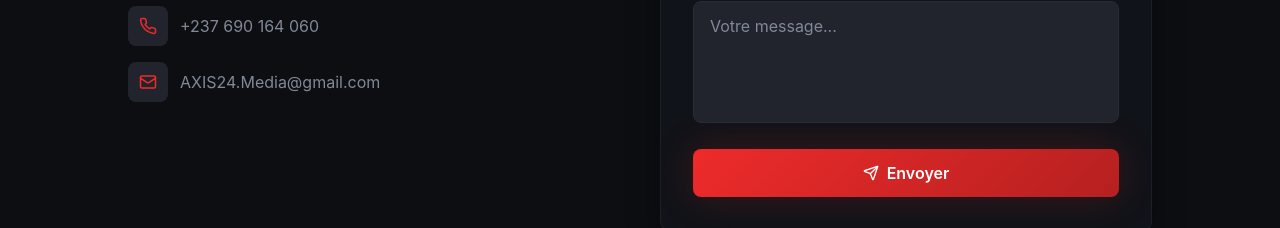
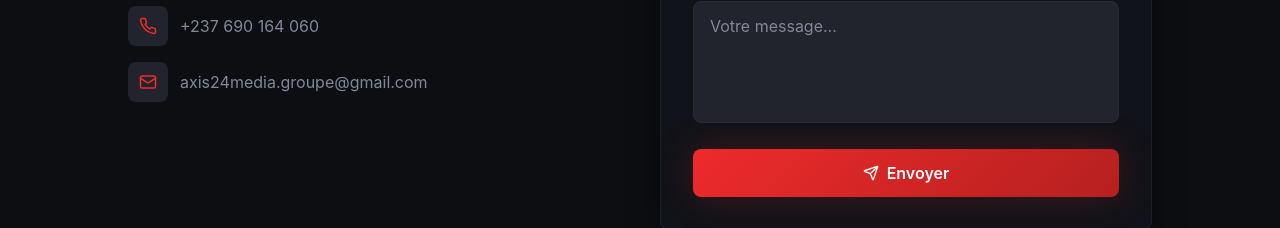
Before and after one commit to OIssa73/axis24, a React (Vite) app: page /contact in a window 1280 px wide. Shown: the part 590-818 px from the top of the page. Built offline with nearby package versions, Linux system fonts and the light colour scheme; the HTML template or start-up script is replaced by a standard one.

Commit message:
fix: Mise à jour de l'adresse mail d'affichage

```diff
--- a/src/components/ContactSection.tsx
+++ b/src/components/ContactSection.tsx
@@ -56,7 +56,7 @@ const ContactSection = () => {
               {[
                 { icon: MapPin, text: "Ngaoundéré, Cameroun" },
                 { icon: Phone, text: "+237 690 164 060" },
-                { icon: Mail, text: "AXIS24.Media@gmail.com" },
+                { icon: Mail, text: "axis24media.groupe@gmail.com" },
               ].map(({ icon: Icon, text }) => (
                 <div key={text} className="flex items-center gap-3 text-muted-foreground">
                   <div className="w-10 h-10 rounded-lg bg-muted flex items-center justify-center">
```
